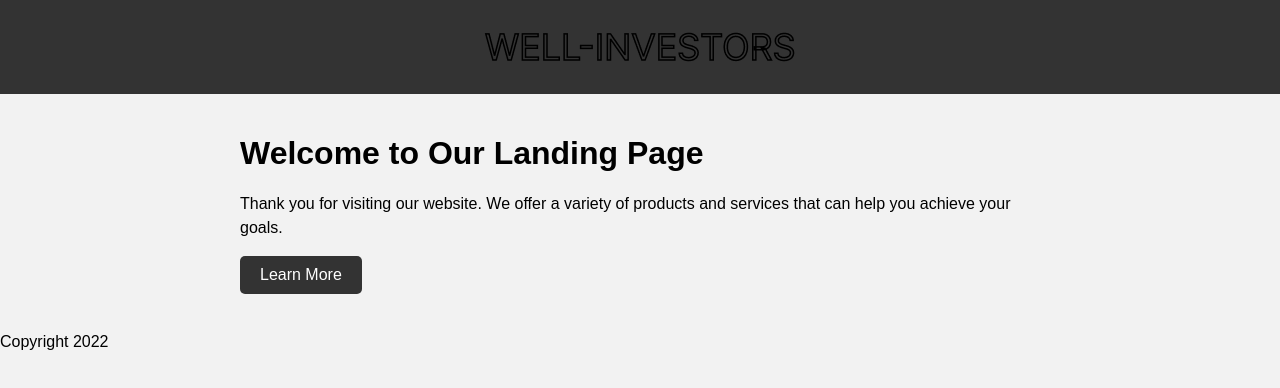
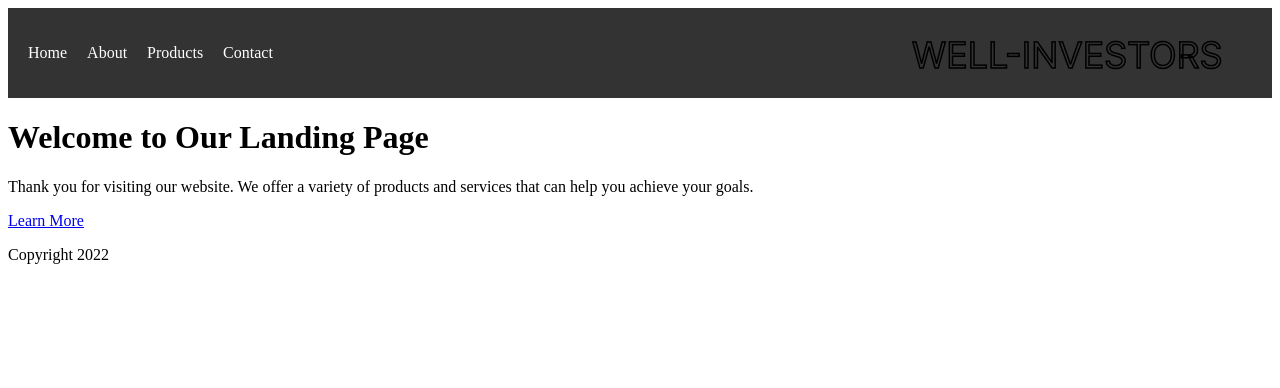
Before and after one commit to Kurogamii/Wellinvestors, a plain HTML site: page index.html in a window 1280 px wide. Drawn offline with Linux system fonts and the light colour scheme; files whose address does not match are found by name.

Commit message:
changed css

```diff
--- a/assets/styles/styles.css
+++ b/assets/styles/styles.css
@@ -1,42 +1,33 @@
-body {
-    font-family: Arial, sans-serif;
-    margin: 0;
-    padding: 0;
-    background-color: #f2f2f2;
-  }
-
-  header {
+header {
     background-color: #333;
     color: #fff;
     padding: 20px;
-    text-align: center;
+    display: flex;
+    justify-content: space-between;
+    align-items: center;
+  }
+
+  header nav {
+    display: inline-block;
+  }
+
+  header nav ul {
+    list-style: none;
+    margin: 0;
+    padding: 0;
+    display: flex;
+  }
+
+  header nav ul li {
+    margin-right: 20px;
+  }
+
+  header nav ul li a {
+    color: #fff;
+    text-decoration: none;
+    font-size: 16px;
   }
 
   header img {
     height: 50px;
   }
-
-  main {
-    max-width: 800px;
-    margin: 0 auto;
-    padding: 20px;
-  }
-
-  h1 {
-    font-size: 32px;
-    margin-bottom: 20px;
-  }
-
-  p {
-    font-size: 16px;
-    line-height: 1.5;
-  }
-
-  a.cta {
-    display: inline-block;
-    background-color: #333;
-    color: #fff;
-    padding: 10px 20px;
-    text-decoration: none;
-    border-radius: 5px;
-  }
--- a/index.html
+++ b/index.html
@@ -10,8 +10,17 @@
 </head>
 <body>
     <header>
+        <nav>
+          <ul>
+            <li><a href="#">Home</a></li>
+            <li><a href="#">About</a></li>
+            <li><a href="#">Products</a></li>
+            <li><a href="#">Contact</a></li>
+          </ul>
+        </nav>
         <img src="logo.png" alt="Company logo">
       </header>
+
       <main>
         <h1>Welcome to Our Landing Page</h1>
         <p>Thank you for visiting our website. We offer a variety of products and services that can help you achieve your goals.</p>
```
